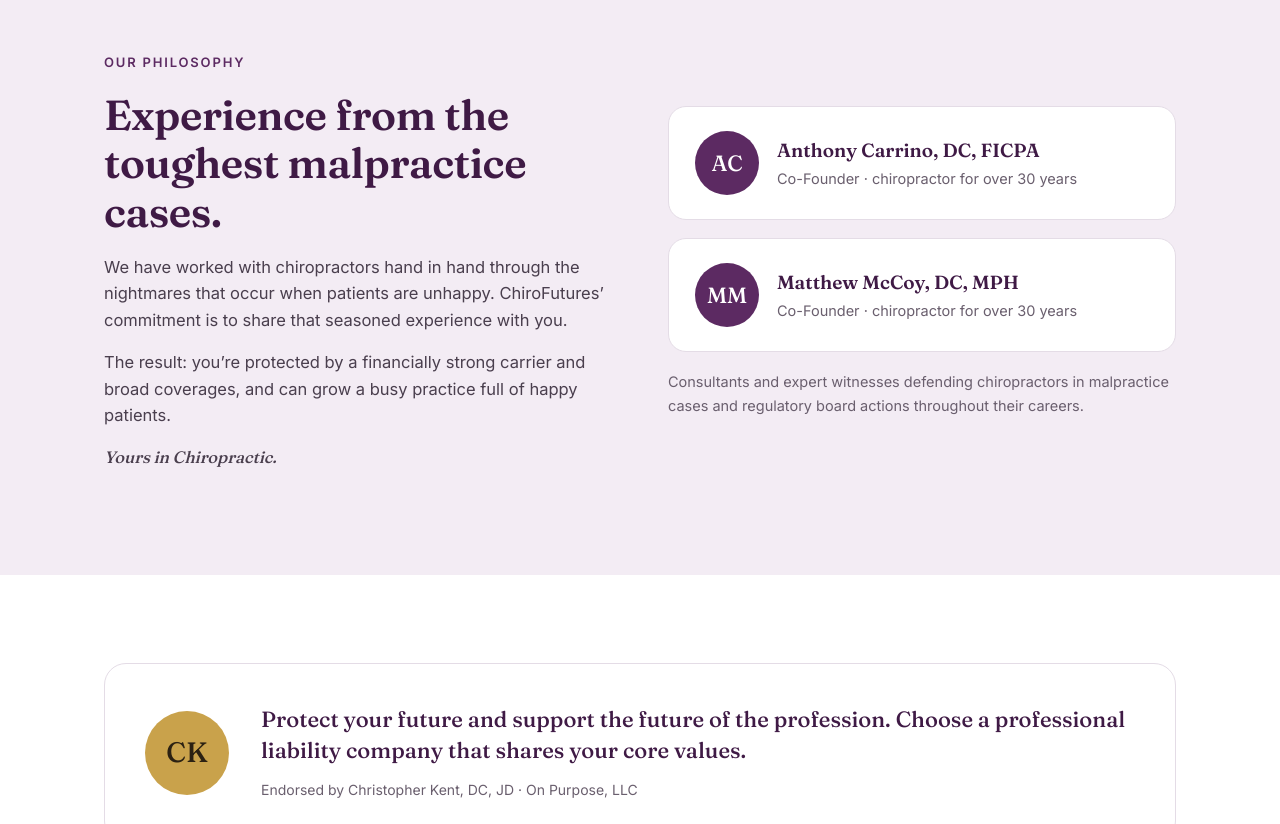
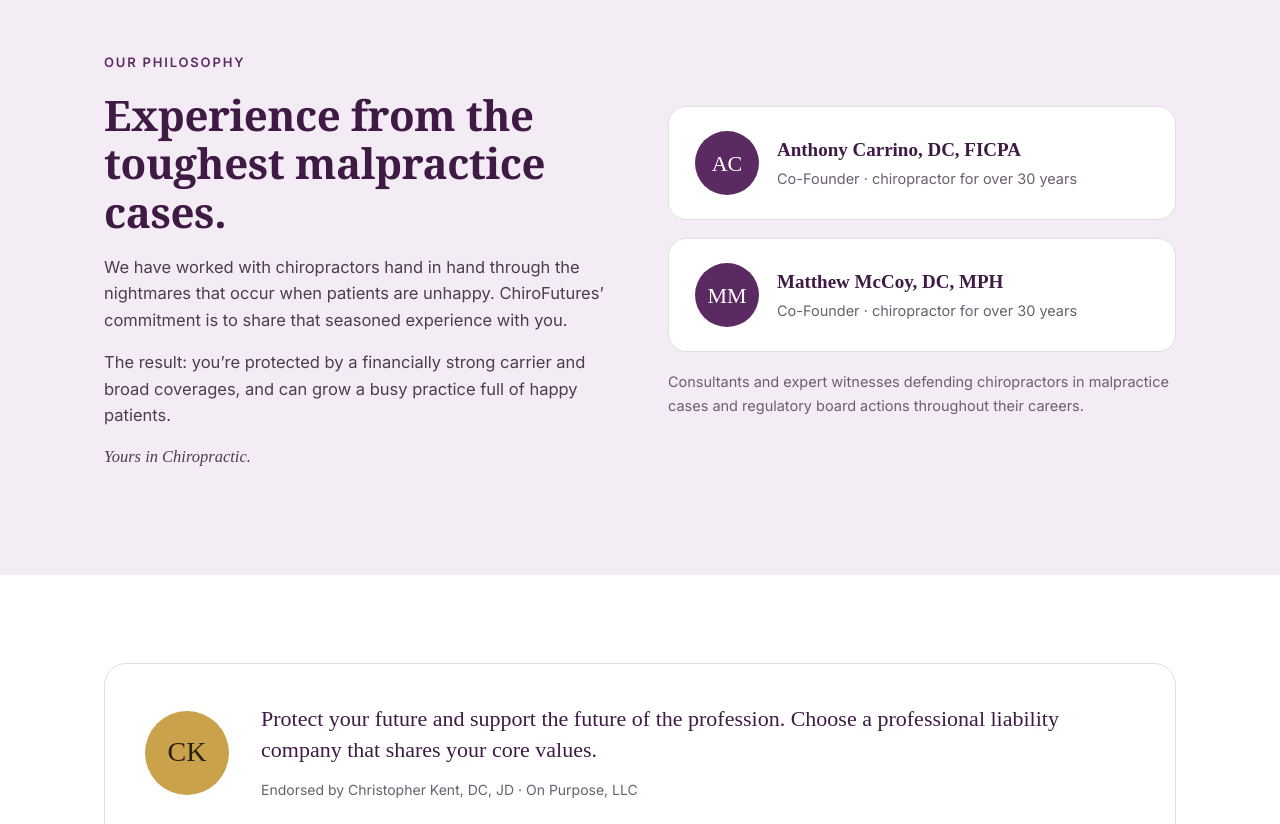
Before and after one commit to drfrank-hub/chiropfutures, a plain HTML site: page index.html in a window 1280 px wide. Shown: the part 1700-2524 px from the top of the page. Drawn offline with Linux system fonts and the light colour scheme.

Commit message:
Update style.css

```diff
--- a/style.css
+++ b/style.css
@@ -5,7 +5,7 @@
   *{box-sizing:border-box;margin:0;padding:0}
   html{scroll-behavior:smooth}
   body{font-family:Inter,system-ui,sans-serif;color:var(--ink);line-height:1.6;background:#fff}
-  h1,h2,h3{font-family:Fraunces,Georgia,serif;font-weight:600;line-height:1.15;letter-spacing:-.01em}
+  h1,h2,h3{font-family:Newsreader,Georgia,serif;font-weight:600;line-height:1.15;letter-spacing:-.01em}
   a{color:inherit;text-decoration:none}
   .wrap{max-width:1120px;margin:0 auto;padding:0 24px}
 
@@ -51,7 +51,7 @@
   .strip{background:var(--sand);border-bottom:1px solid var(--line)}
   .strip .wrap{display:grid;grid-template-columns:repeat(3,1fr);gap:24px;padding-top:30px;padding-bottom:30px}
   .strip div{display:flex;gap:14px;align-items:flex-start}
-  .strip b{display:block;font-family:Fraunces,serif;font-size:19px;color:var(--plum)}
+  .strip b{display:block;font-family:Newsreader,serif;font-size:19px;color:var(--plum)}
   .strip small{color:var(--muted);font-size:14px}
   .ico{flex:none;width:42px;height:42px;border-radius:12px;background:var(--plum);color:#fff;display:grid;place-items:center;font-size:19px}
   @media(max-width:800px){.strip .wrap{grid-template-columns:1fr}}
@@ -75,15 +75,15 @@
   .founders p{color:#4a3f4e;margin-bottom:16px;font-size:16.5px}
   .people{display:grid;gap:18px}
   .person{background:#fff;border-radius:18px;padding:24px 26px;display:flex;gap:18px;align-items:center;border:1px solid var(--line)}
-  .avatar{flex:none;width:64px;height:64px;border-radius:50%;background:var(--plum);color:#fff;display:grid;place-items:center;font-family:Fraunces,serif;font-size:22px}
-  .person b{font-family:Fraunces,serif;font-size:19px;color:var(--plum-dark);display:block}
+  .avatar{flex:none;width:64px;height:64px;border-radius:50%;background:var(--plum);color:#fff;display:grid;place-items:center;font-family:Newsreader,serif;font-size:22px}
+  .person b{font-family:Newsreader,serif;font-size:19px;color:var(--plum-dark);display:block}
   .person span{color:var(--muted);font-size:14.5px}
-  .sig{font-family:Fraunces,serif;font-style:italic;color:var(--plum);font-size:18px}
+  .sig{font-family:Newsreader,serif;font-style:italic;color:var(--plum);font-size:18px}
   @media(max-width:900px){.founders .grid{grid-template-columns:1fr;gap:32px}}
 
   .endorse .box{border:1px solid var(--line);border-radius:22px;padding:40px;display:grid;grid-template-columns:auto 1fr;gap:32px;align-items:center;background:#fff}
   .endorse .avatar{width:84px;height:84px;font-size:28px;background:var(--accent);color:#2b2112}
-  .endorse blockquote{font-family:Fraunces,serif;font-size:22px;line-height:1.4;color:var(--plum-dark)}
+  .endorse blockquote{font-family:Newsreader,serif;font-size:22px;line-height:1.4;color:var(--plum-dark)}
   .endorse cite{display:block;margin-top:14px;font-style:normal;font-family:Inter,sans-serif;font-size:14px;color:var(--muted)}
   @media(max-width:700px){.endorse .box{grid-template-columns:1fr}}
 
```
